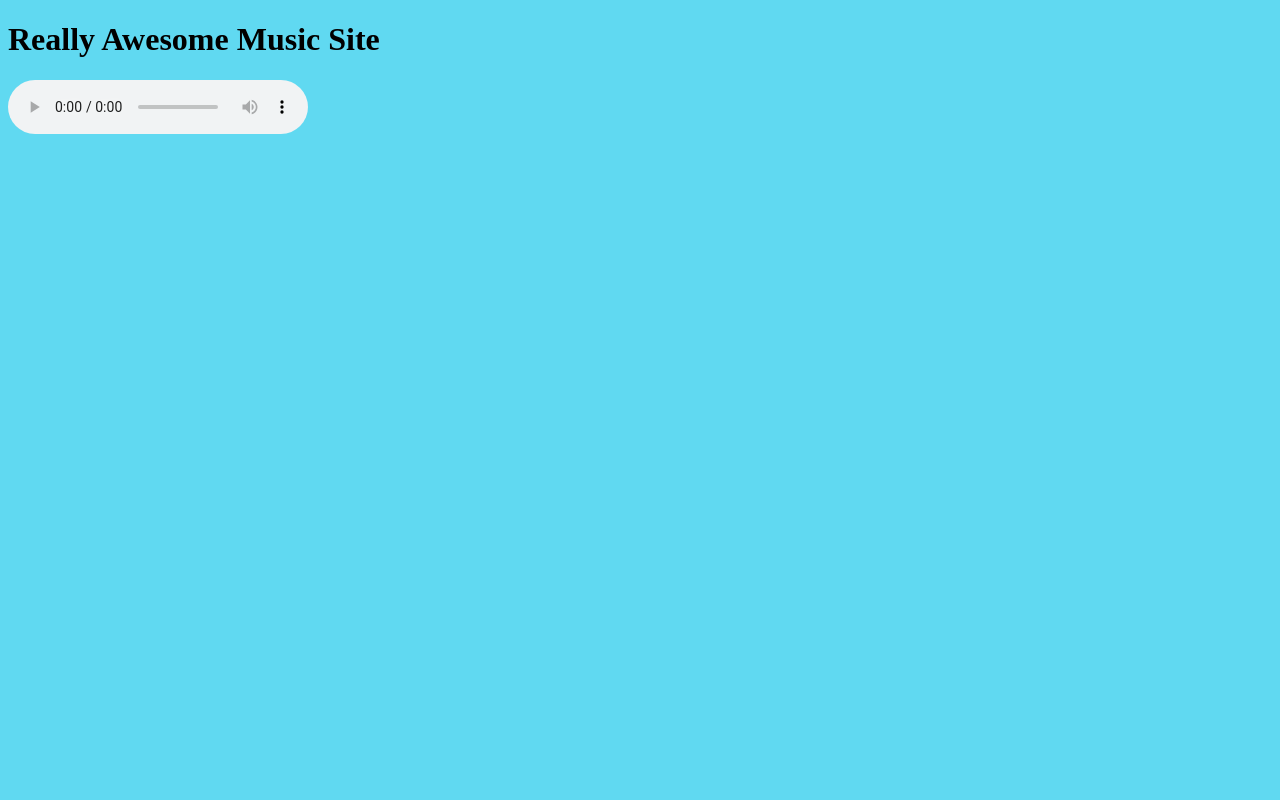
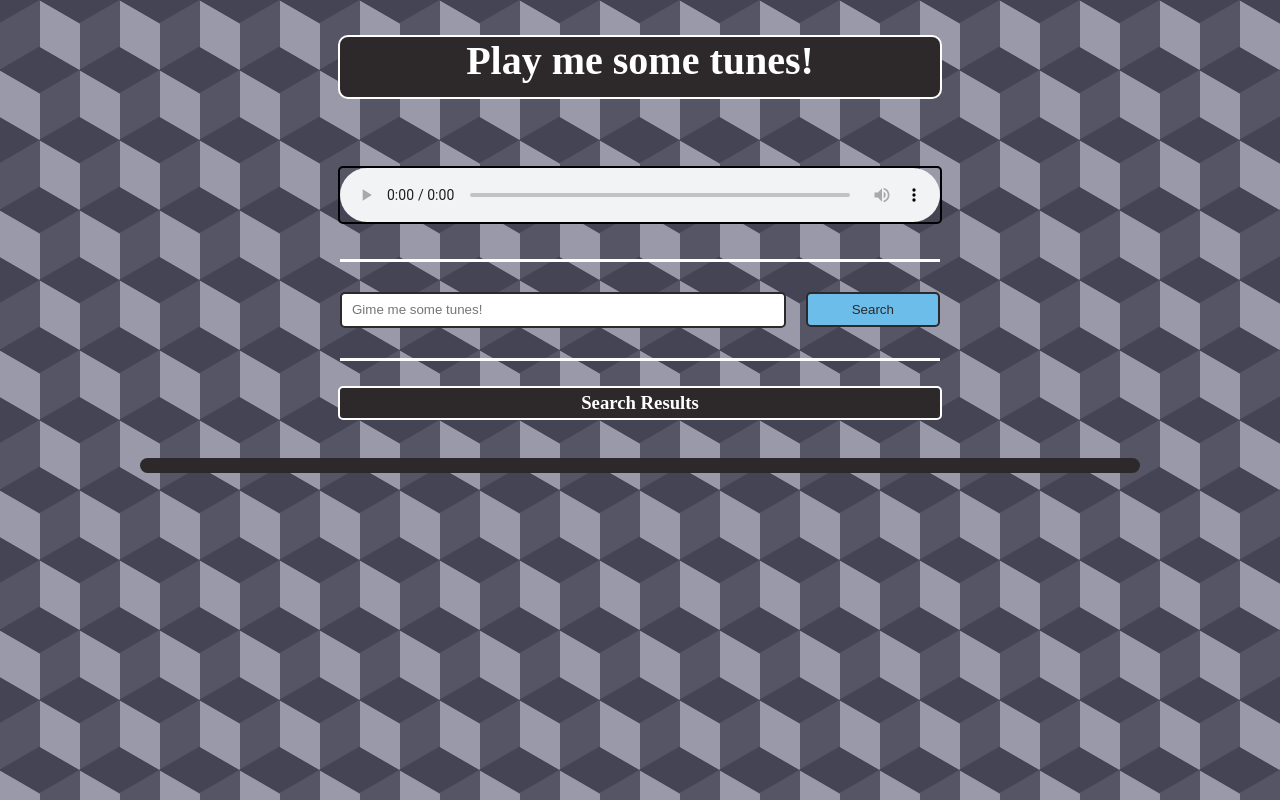
Before and after one commit to kylearora/iTunes-Music-Search-API, a plain HTML site: page index.html in a window 1280 px wide. Drawn offline with Linux system fonts and the light colour scheme.

Commit message:
Final Commit

```diff
--- a/index.html
+++ b/index.html
@@ -7,17 +7,21 @@
 <body>
   <div class="container">
     <header>
-      <h1>Really Awesome Music Site</h1>
+      <h1 id="pageTitle">Play me some tunes!</h1>
     </header>
     <section class="player">
-      <audio class="music-player" controls="controls" src=""></audio>
+      <audio class="music-player" controls="controls" src="" autoplay></audio>
     </section>
     <section class="search">
       <form class="search-form">
-
+        <input id="inputField" type="text" name="search" placeholder="Gime me some tunes!" value ="">
+        <input id="submitButton" type="submit" name="" value="Search">
       </form>
     </section>
-    <section class="results"></section>
+    <section class="results">
+      <h3 id="resultsHeader">Search Results</h3>
+      <div class="resultsDisplay"></div>
+    </section>
   </div>
   <script src="main.js"></script>
 </body>
--- a/main.js
+++ b/main.js
@@ -1,9 +1,45 @@
-/*
-  Here is a rough idea for the steps you could take:
-*/
+// 5. Create a way to listen for a click that will play the song in the audio play
 
-// 1. First select and store the elements you'll be working with
-// 2. Create your `submit` event for getting the user's search term
-// 3. Create your `fetch` request that is called after a submission
-// 4. Create a way to append the fetch results to your page
-// 5. Create a way to listen for a click that will play the song in the audio play
+const container = document.querySelector('.container')
+let player = document.querySelector('.music-player')
+let results = document.querySelector('.results')
+let submitButtom = document.querySelector('.submitButton')
+
+  const form = document.querySelector(".search-form")
+  form.addEventListener('submit', function(event){
+    event.preventDefault()
+
+    const resultsDisplay = document.querySelector(".resultsDisplay")
+    resultsDisplay.innerHTML =""// destroy all the content
+
+    const input = document.querySelector("#inputField").value;
+    console.log(input)
+
+    fetch(`https://itunes.apple.com/search?term=${input}`)
+    .then(function(data){
+      return data.json()
+    }).then(function(json){
+      console.log(json);
+
+      for (var i = 0; i < json.results.length; i++) {
+
+        const searchResults = `
+
+        <div class ="searchResultsItems">
+        <img class ="resultsImage" src="${json.results[i].artworkUrl100}" value=${json.results[i].previewUrl}>
+          <a href="https://en.wikipedia.org/wiki/${input}"><h3 class ="resultsArtist">${json.results[i].artistName}</h3></a>
+          <a href="${json.results[i].previewUrl}"><h4 class="resultsTitle" value = ${json.results[i].previewUrl}>${json.results[i].trackName}</h4></a>
+        </div>
+
+        `
+        resultsDisplay.insertAdjacentHTML("beforeEnd", searchResults)
+      }
+
+      let resultsImage = document.querySelector(".resultsImage")
+      results.addEventListener('click', function(e) {
+        if (e.target && e.target.nodeName == "IMG") {
+          player.src = e.target.getAttribute('value')
+        }
+    })
+  })
+})
--- a/styles.css
+++ b/styles.css
@@ -1,3 +1,156 @@
 body {
-  background-color: #60d9f1;
+  background-color: #6B6B6B;
+  display: flex;
+  justify-content: center;
+  background-color:#556;
+  background-image: linear-gradient(30deg, #445 12%, transparent 12.5%, transparent 87%, #445 87.5%, #445),
+  linear-gradient(150deg, #445 12%, transparent 12.5%, transparent 87%, #445 87.5%, #445),
+  linear-gradient(30deg, #445 12%, transparent 12.5%, transparent 87%, #445 87.5%, #445),
+  linear-gradient(150deg, #445 12%, transparent 12.5%, transparent 87%, #445 87.5%, #445),
+  linear-gradient(60deg, #99a 25%, transparent 25.5%, transparent 75%, #99a 75%, #99a),
+  linear-gradient(60deg, #99a 25%, transparent 25.5%, transparent 75%, #99a 75%, #99a);
+  background-size:80px 140px;
+  background-position: 0 0, 0 0, 40px 70px, 40px 70px, 0 0, 40px 70px;
 }
+
+.container{
+  width: 1400px;
+  display: flex;
+  justify-content: center;
+  flex-wrap: wrap;
+  font-family: futura;
+}
+
+header {
+  display: flex;
+  justify-content: center;
+  text-align: center;
+  width: 100%;
+}
+
+#pageTitle {
+  color: white;
+  font-size: 40px;
+  width: 600px;
+  height: 60px;
+  background-color: #2D292B;
+  border: 2px solid white;
+  border-radius: 10px;
+}
+
+.player {
+  display: flex;
+  justify-content: center;
+  width: 100%;
+}
+
+.music-player {
+  width: 600px;
+  margin-top: 40px;
+  border: 2px solid black;
+  border-radius: 5px;
+  color: #3AEB7B;
+}
+
+.search-form  {
+  display: flex;
+  justify-content: center;
+  width:600px;
+  margin-top: 35px;
+  border-top: 3px solid white;
+  border-bottom: 3px solid white;
+  padding: 30px 0px 30px 0px;
+}
+
+#inputField {
+  width: 75%;
+  height: 30px;
+  padding-left: 10px;
+  border-radius: 5px;
+  border-style: solid;
+  border-color: #2D292B;
+}
+
+#submitButton {
+  width: 140px;
+  height: 35px;
+  margin-left: 20px;
+  color: #2D292B;
+  border: 2px solid #2D292B;
+  border-radius: 5px;
+  background-color: #6DBDEB;
+}
+
+#submitButton:hover {
+  background: #3AEB7B
+}
+
+.results {
+  display: flex;
+  flex-wrap: wrap;
+  justify-content: center;
+  width: 1000px;
+}
+
+#resultsHeader {
+  display: flex;
+  align-items: center;
+  width: 600px;
+  height: 30px;
+  display: flex;
+  justify-content: center;
+  margin-top: 25px;
+  color: white;
+  background-color: #2D292B;
+  border: 2px solid white;
+  border-radius: 5px;
+}
+
+.resultsDisplay {
+  width: 1200px;
+  display: flex;
+  justify-content: center;
+  flex-wrap: wrap;
+  margin-top: 20px;
+  padding-top: 15px;
+  background-color: #2D292B;
+  border-radius: 15px;
+
+}
+
+.searchResultsItems {
+  display: flex;
+  justify-content: center;
+  flex-wrap: wrap;
+  width: 250px;
+  margin-top: 10px;
+}
+
+a h3  {
+  font-weight: lighter;
+}
+
+a h4 {
+  font-weight: lighter;
+  color: #6DBDEB;
+}
+
+a {
+  text-decoration: none;
+}
+
+.resultsArtist {
+  width: 200px;
+  color: white;
+}
+
+.resultsTitle {
+  width: 200px;
+}
+
+.resultsImage{
+  width: 200px;
+  height: 200px;
+  border: 2px solid white;
+  border-radius: 10px;
+}
```
